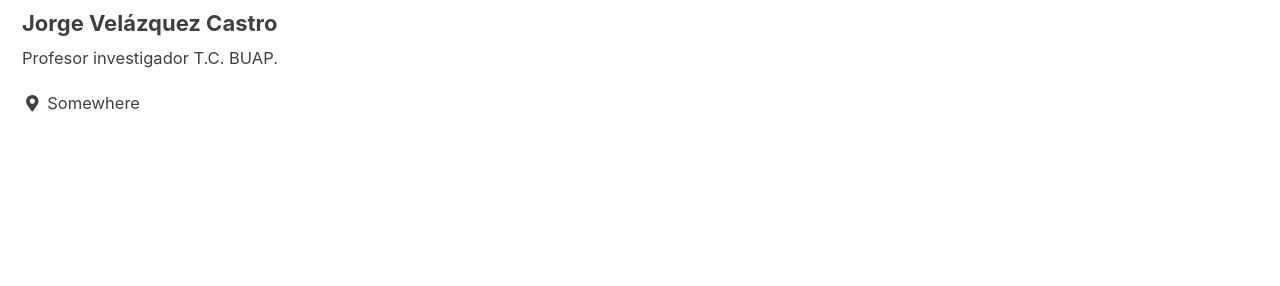
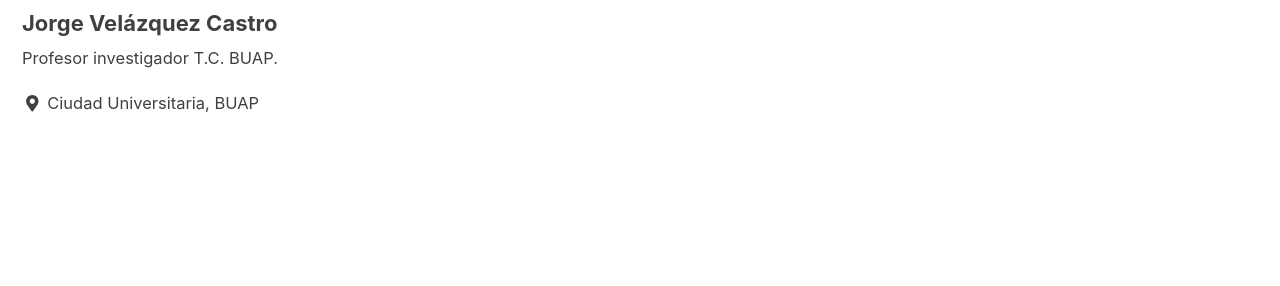
Before and after one commit to juliojx/jorgevc, a Jekyll site: the page built from index.html, in a window 1280 px wide. Shown: the part 274-560 px from the top of the page. Built offline with Jekyll 4.4.1, drawn with Linux system fonts in a browser that asks for light colours; cached includes are drawn as plain includes; nearby versions of some CDN libraries; the list of posts is cut into pages by our own code.

Commit message:
Initial commit

```diff
--- a/_config.yml
+++ b/_config.yml
@@ -104,7 +104,7 @@ author:
   name             : "Jorge Velázquez Castro"
   avatar           : "assets/images/Infoimages/bio-photo.jpg"
   bio              : "Profesor investigador T.C. BUAP."
-  location         : "Somewhere"
+  location         : "Ciudad Universitaria, BUAP"
   email            :
   links:
     - label: "Email"
```
